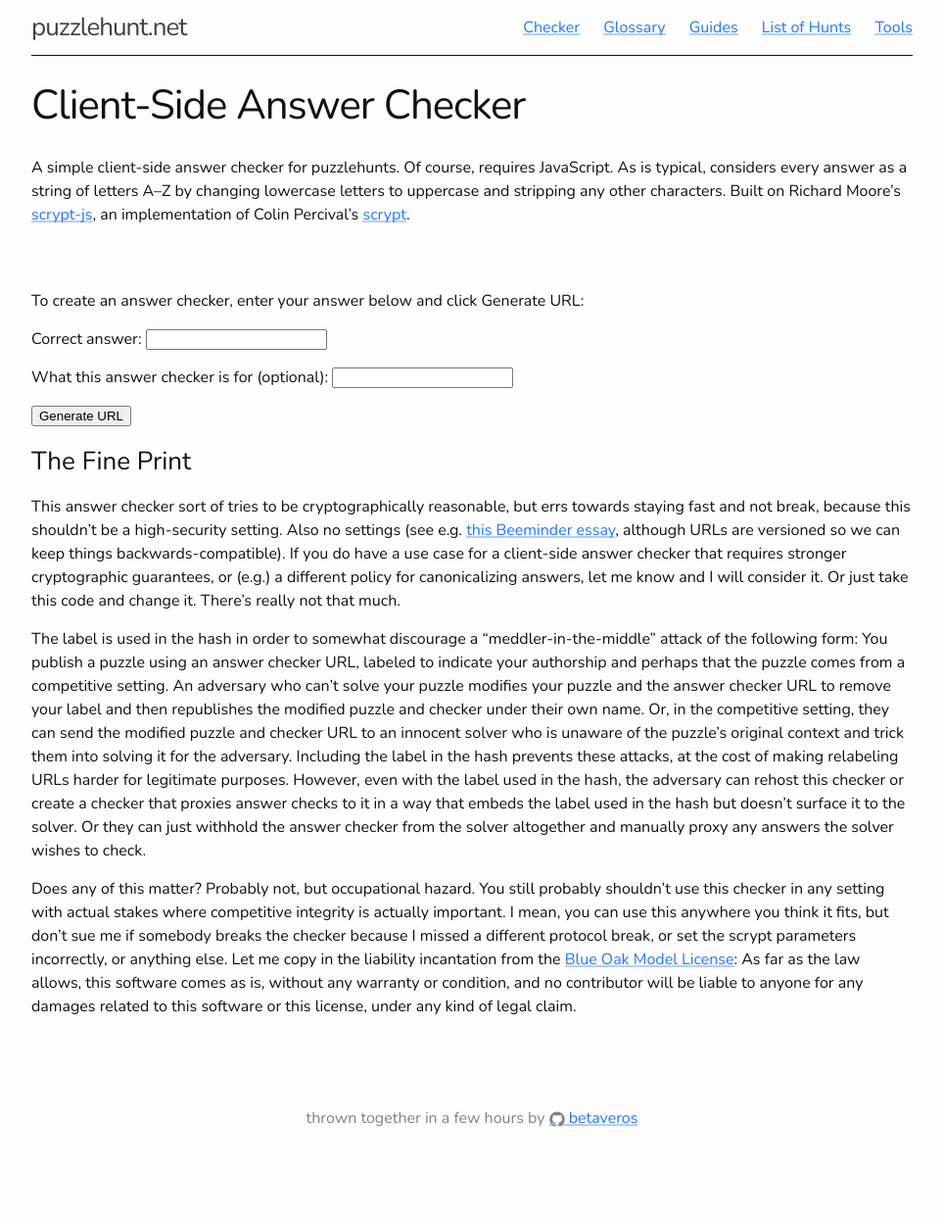
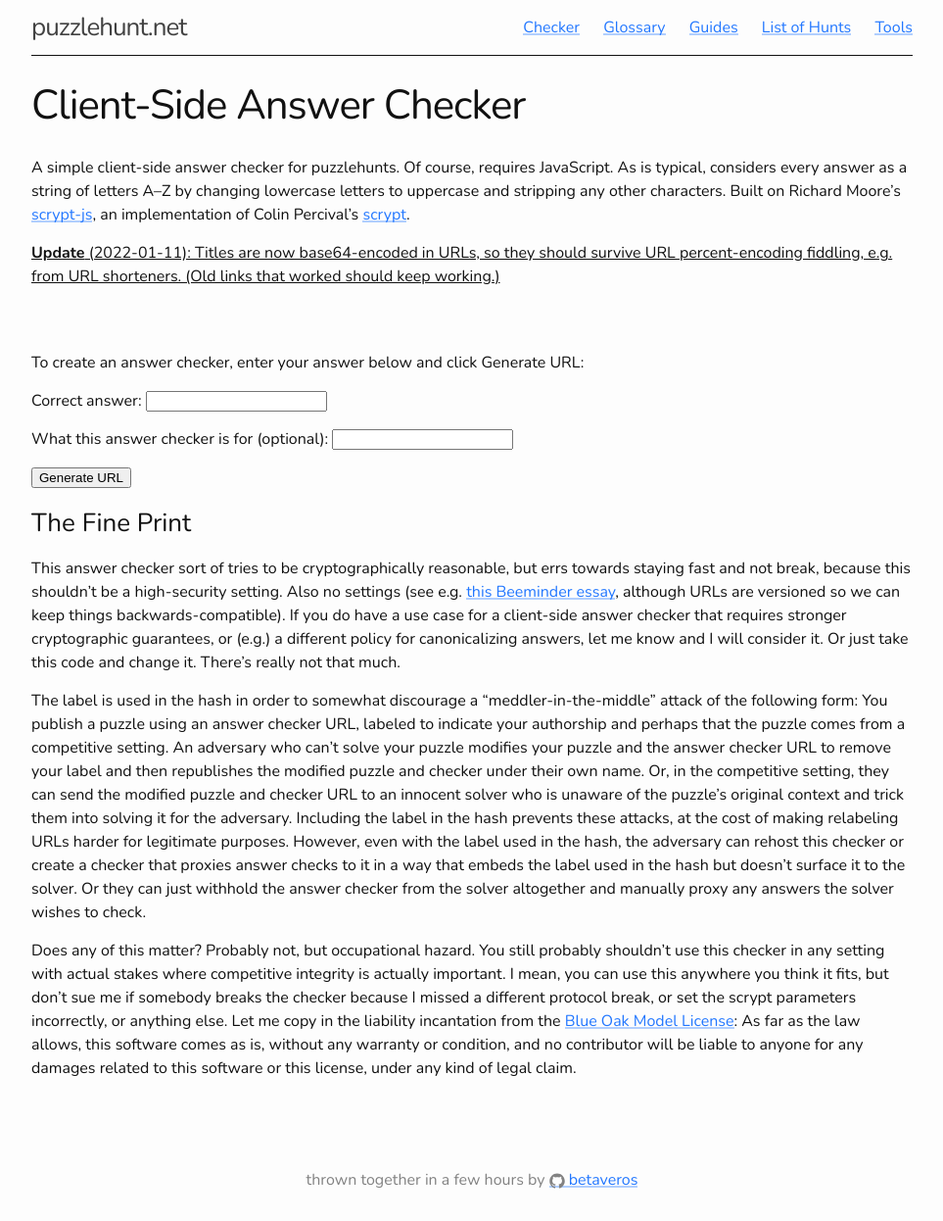
Before and after one commit to betaveros/puzzlehunt.net, a Jekyll site: the page built from checker.md, in a window 1280 px wide. Shown: the whole page at 98% size, without its empty margins (158-1121 px from the left). Built offline with Jekyll 4.4.1, drawn with Linux system fonts in a browser that asks for light colours; before the commit the page ends 1183 px from its top, so only the background shows below that; some of the changed lines change nothing that is shown.

Commit message:
finally b64 checker

```diff
--- a/checker.md
+++ b/checker.md
@@ -4,6 +4,8 @@
 title: Client-Side Answer Checker
 ---
 A simple client-side answer checker for puzzlehunts. Of course, requires JavaScript. As is typical, considers every answer as a string of letters A–Z by changing lowercase letters to uppercase and stripping any other characters. Built on Richard Moore's [scrypt-js](https://github.com/ricmoo/scrypt-js), an implementation of Colin Percival's [scrypt](https://www.tarsnap.com/scrypt.html).
+
+<ins><strong>Update</strong> (2022-01-11): Titles are now base64-encoded in URLs, so they should survive URL percent-encoding fiddling, e.g. from URL shorteners. (Old links that worked should keep working.)</ins>
 
 <p id="loading">Loading...</p>
 
@@ -41,6 +43,14 @@
 	});
 	return btoa(carr.join(""));
 }
+function unb64(s) {
+	const bs = atob(s);
+	const uarr = new Uint8Array(bs.length);
+	for (let i = 0; i < bs.length; i++) {
+		uarr[i] = bs.charCodeAt(i);
+	}
+	return uarr;
+}
 
 function canonicalize(rawGuess) {
 	rawGuess = rawGuess.toUpperCase();
@@ -76,11 +86,11 @@
 }
 
 function generateHash(label, answer, callback) {
-	const version = '0';
+	const version = '1';
 	// The caller should canonicalize the answer!
 	const salt = generateLocalSalt();
 	// Note: add the label even if it's empty. Also assume the label is ASCII
-	// (by being URI-encoded) already.
+	// (by being v0 URI-encoded or v1 base64ed) already.
 	const fullSalt = encoder.encode("puzzlehunt.net/checker#" + version + '#' + salt + '#' + label);
 	scrypt.scrypt(encoder.encode(answer), fullSalt, 4096, 8, 1, 24, function (progress) {
 		callback({ 'progress': progress });
@@ -94,7 +104,8 @@
 }
 
 function checkHash(version, label, salt, hash, answer, callback) {
-	if (version !== '0') {
+	// Weirdly, the version doesn't yet affect this part of the code.
+	if (version !== '0' && version !== '1') {
 		callback({
 			'error': 'Unsupported version: ' + version,
 		});
@@ -132,8 +143,10 @@
 		label = params[3] || "";
 		if (version && salt && hash) {
 			checkForm.style.display = "block";
-			if (label) {
+			if (version === "0" && label) {
 				checkLabel.textContent = "Check your answer for " + decodeURIComponent(label) + ":";
+			} else if (version === "1" && label) {
+				checkLabel.textContent = "Check your answer for " + decoder.decode(unb64(label)) + ":";
 			} else {
 				checkLabel.textContent = "Check your answer:";
 			}
@@ -177,7 +190,8 @@
 		genOut.textContent = 'Generating...';
 		genLink.textContent = '';
 		genLink.href = '#';
-		const genLabel = encodeURIComponent(document.getElementById('gen-label').value);
+		// this part is version 1 instead of version 0...
+		const genLabel = b64OfArray(encoder.encode(document.getElementById('gen-label').value));
 		generateHash(genLabel, answer, function (v) {
 			if ('error' in v) {
 				genOuter.className = 'padded-callout error';
```
